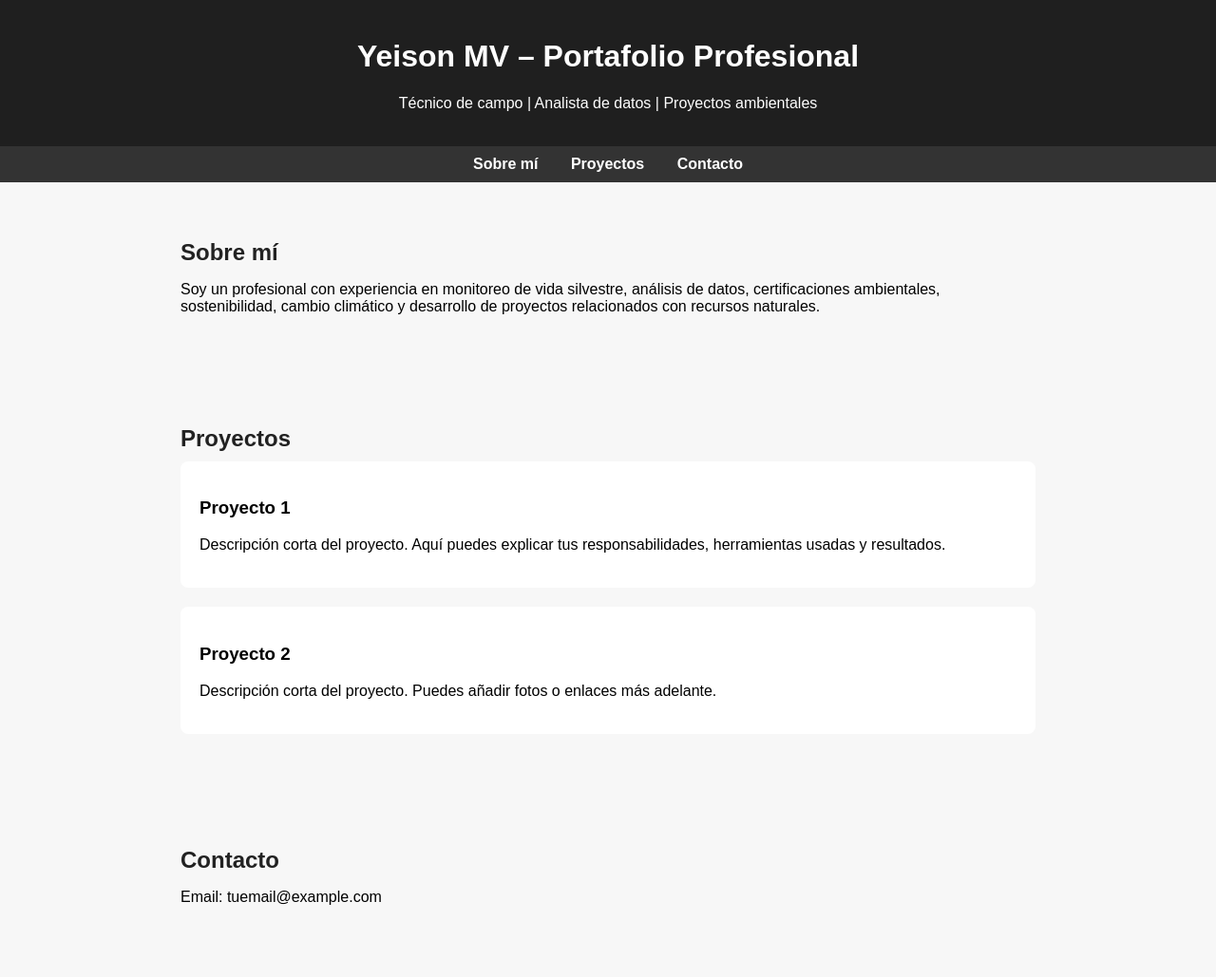
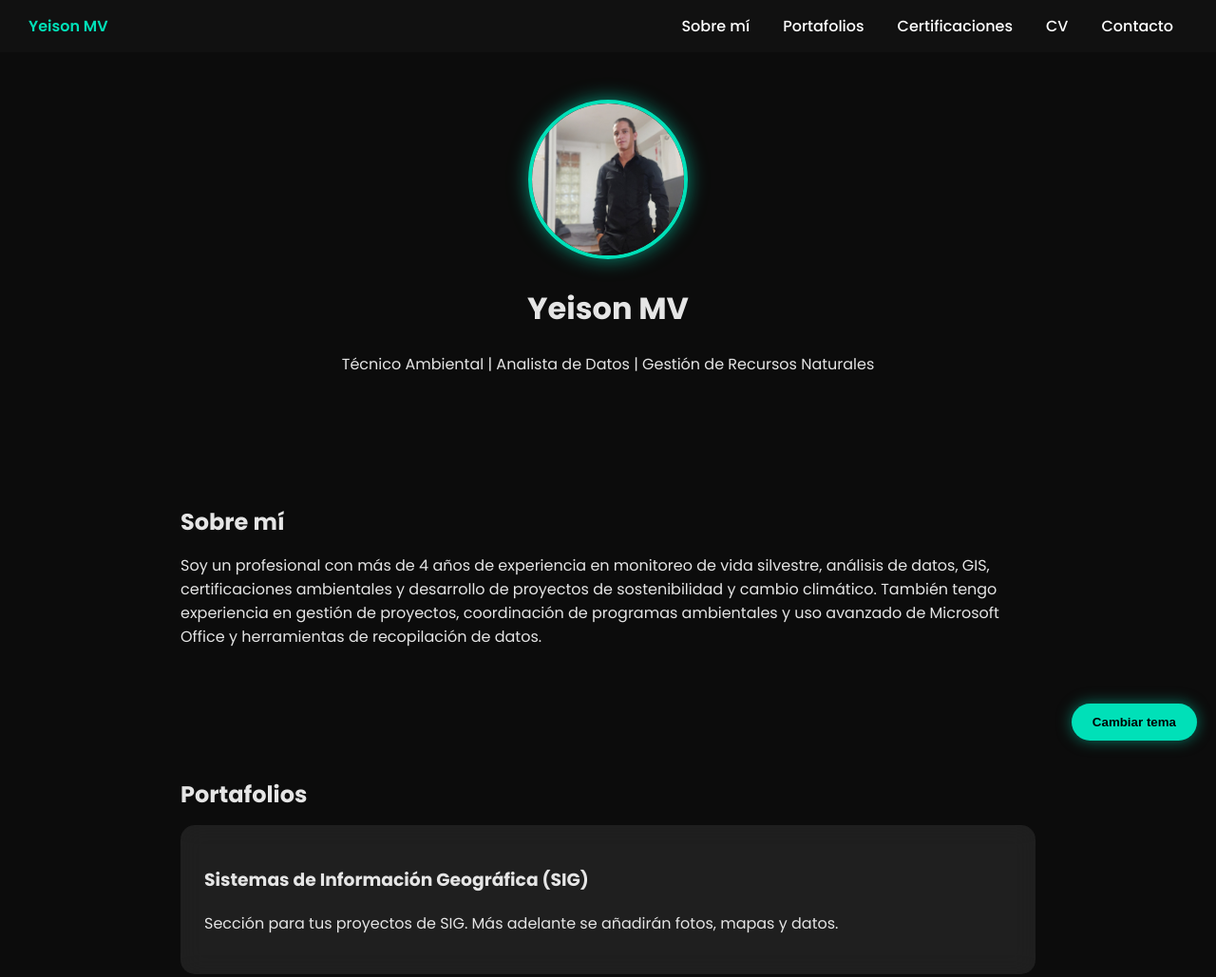
Before and after one commit to yeisonmv/yeisonmv.github.io, a plain HTML site: page index.html in a window 1280 px wide. Shown: the top 1029 px of the page at 95% size. Drawn offline with Linux system fonts and the light colour scheme.

Commit message:
Add files via upload

```diff
--- a/index.html
+++ b/index.html
@@ -1,66 +1,190 @@
 <!DOCTYPE html>
 <html lang="es">
 <head>
-    <meta charset="UTF-8">
-    <meta name="viewport" content="width=device-width, initial-scale=1.0">
-    <title>Portafolio - Yeison MV</title>
-    <style>
-        body { font-family: Arial, sans-serif; margin: 0; padding: 0; background: #f7f7f7; }
-        header { background: #1f1f1f; color: white; padding: 20px; text-align: center; }
-        nav { background: #333; padding: 10px; text-align: center; }
-        nav a { color: white; margin: 0 15px; text-decoration: none; font-weight: bold; }
-        nav a:hover { color: #00d1b2; }
-        section { max-width: 900px; margin: auto; padding: 40px 20px; }
-        h2 { color: #222; margin-bottom: 10px; }
-        .project { background: white; padding: 20px; margin-bottom: 20px; border-radius: 8px; }
-        footer { text-align: center; padding: 20px; background: #1f1f1f; color: white; margin-top: 40px; }
-    </style>
+<meta charset="UTF-8">
+<meta name="viewport" content="width=device-width, initial-scale=1.0">
+<title>Portafolio - Yeison MV</title>
+<link href="https://fonts.googleapis.com/css2?family=Poppins:wght@300;400;500;600;700&display=swap" rel="stylesheet">
+
+<style>
+:root {
+    --accent: #00e0b8;
+    --glass-bg-dark: rgba(255,255,255,0.08);
+    --glass-bg-light: rgba(0,0,0,0.05);
+    --transition: 0.35s ease;
+}
+
+html { scroll-behavior: smooth; }
+
+body {
+    margin: 0;
+    font-family: "Poppins", sans-serif;
+    transition: background var(--transition), color var(--transition);
+}
+
+body.dark { background: #0c0c0c; color: #e5e5e5; }
+body.light { background: #ffffff; color: #222; }
+
+header { text-align: center; padding: 50px 20px; animation: fadeIn 1s ease; }
+.profile-pic { width: 160px; height: 160px; border-radius: 50%; object-fit: cover; border: 4px solid var(--accent); box-shadow: 0 0 20px rgba(0,224,184,0.6); }
+
+nav {
+    background: #111;
+    padding: 15px;
+    position: sticky;
+    top: 0;
+    z-index: 1000;
+    display: flex;
+    justify-content: space-between;
+    align-items: center;
+}
+
+nav .logo { font-weight: 600; color: var(--accent); margin-left: 15px; }
+nav a { color: white; margin: 0 10px; text-decoration: none; font-weight: 500; transition: color .3s; }
+nav a:hover { color: var(--accent); }
+.menu-btn { display: none; cursor: pointer; margin-right: 15px; transition: 0.3s; }
+.menu-btn div { width: 28px; height: 3px; background: white; margin: 6px 0; transition: 0.4s; }
+.nav-links { display: flex; gap: 15px; margin-right: 20px; }
+
+@media (max-width: 750px) {
+    .nav-links { display: none; flex-direction: column; background: #111; width: 100%; text-align: center; padding: 20px 0; transition: max-height 0.5s ease; overflow: hidden; }
+    .nav-links.show { display: flex; }
+    .menu-btn { display: block; }
+}
+
+section { max-width: 900px; margin: auto; padding: 50px 20px; opacity:0; transform: translateY(20px); transition: all 0.8s ease; }
+section.visible { opacity:1; transform: translateY(0); }
+
+h2 { margin-bottom: 15px; }
+
+/* TARJETAS GLASSMORPHIC */
+.card {
+    background: var(--glass-bg-dark);
+    backdrop-filter: blur(12px);
+    padding: 25px;
+    border-radius: 15px;
+    margin-bottom: 25px;
+    transition: transform 0.4s, background 0.4s, box-shadow 0.4s;
+    cursor: pointer;
+}
+body.light .card { background: var(--glass-bg-light); }
+.card:hover { transform: translateY(-8px) scale(1.02); box-shadow: 0 12px 25px rgba(0,0,0,0.25); }
+
+/* BOTÓN TEMA */
+.theme-toggle { position: fixed; right: 20px; bottom: 20px; padding: 12px 22px; border-radius: 25px; border: none; font-weight: 600; cursor: pointer; background: var(--accent); color: #000; box-shadow: 0 0 15px rgba(0,224,184,0.5); }
+
+/* ANIMACIONES */
+@keyframes fadeIn { from { opacity:0; transform: scale(0.95);} to {opacity:1; transform: scale(1);} }
+</style>
 </head>
-<body>
+
+<body class="dark">
+
+<nav>
+    <div class="logo">Yeison MV</div>
+    <div class="menu-btn" onclick="toggleMenu(this)">
+        <div></div><div></div><div></div>
+    </div>
+    <div class="nav-links" id="navLinks">
+        <a href="#sobre">Sobre mí</a>
+        <a href="#portafolios">Portafolios</a>
+        <a href="#certificaciones">Certificaciones</a>
+        <a href="#cv">CV</a>
+        <a href="#contacto">Contacto</a>
+    </div>
+</nav>
 
 <header>
-    <h1>Yeison MV – Portafolio Profesional</h1>
-    <p>Técnico de campo | Analista de datos | Proyectos ambientales</p>
+    <img src="1Perf.jpg" class="profile-pic">
+    <h1>Yeison MV</h1>
+    <p>Técnico Ambiental | Analista de Datos | Gestión de Recursos Naturales</p>
 </header>
-
-<nav>
-    <a href="#sobre">Sobre mí</a>
-    <a href="#proyectos">Proyectos</a>
-    <a href="#contacto">Contacto</a>
-</nav>
 
 <section id="sobre">
     <h2>Sobre mí</h2>
     <p>
-        Soy un profesional con experiencia en monitoreo de vida silvestre, análisis de datos,
-        certificaciones ambientales, sostenibilidad, cambio climático y desarrollo de proyectos
-        relacionados con recursos naturales.
+        Soy un profesional con más de 4 años de experiencia en monitoreo de vida silvestre, análisis de datos, GIS, certificaciones ambientales y desarrollo de proyectos de sostenibilidad y cambio climático.
+        También tengo experiencia en gestión de proyectos, coordinación de programas ambientales y uso avanzado de Microsoft Office y herramientas de recopilación de datos.
     </p>
 </section>
 
-<section id="proyectos">
-    <h2>Proyectos</h2>
+<section id="portafolios">
+    <h2>Portafolios</h2>
 
-    <div class="project">
-        <h3>Proyecto 1</h3>
-        <p>Descripción corta del proyecto. Aquí puedes explicar tus responsabilidades, herramientas usadas y resultados.</p>
+    <div class="card">
+        <h3>Sistemas de Información Geográfica (SIG)</h3>
+        <p>Sección para tus proyectos de SIG. Más adelante se añadirán fotos, mapas y datos.</p>
     </div>
 
-    <div class="project">
-        <h3>Proyecto 2</h3>
-        <p>Descripción corta del proyecto. Puedes añadir fotos o enlaces más adelante.</p>
+    <div class="card">
+        <h3>Análisis de Datos</h3>
+        <p>Sección para tus proyectos de análisis de datos. Añadirás gráficos, informes y visualizaciones.</p>
     </div>
 
+    <div class="card">
+        <h3>Gestión de Recursos Naturales</h3>
+        <p>Sección para tus proyectos de gestión ambiental y conservación de recursos naturales.</p>
+    </div>
+</section>
+
+<section id="certificaciones">
+    <h2>Certificaciones</h2>
+
+    <div class="card">
+        <h3>Certificación 1</h3>
+        <p>Institución / Año</p>
+    </div>
+    <div class="card">
+        <h3>Certificación 2</h3>
+        <p>Institución / Año</p>
+    </div>
+</section>
+
+<section id="cv">
+    <h2>Currículum</h2>
+    <div class="card">
+        <h3>Descargar CV PDF</h3>
+        <p>Da clic para descargar tu CV.</p>
+        <a href="cv.pdf" download>📄 Descargar CV</a>
+    </div>
+    <div class="card">
+        <h3>Ver CV estilo Web</h3>
+        <p>Haz clic para abrir tu CV directamente en esta página web.</p>
+        <a href="cv-web.html">🌐 Ver CV en línea</a>
+    </div>
 </section>
 
 <section id="contacto">
     <h2>Contacto</h2>
-    <p>Email: tuemail@example.com</p>
+    <p>Email: yeisonma@gmail.com</p>
 </section>
 
-<footer>
+<footer style="text-align:center; padding:20px;">
     © 2025 Yeison MV – Todos los derechos reservados
 </footer>
 
+<button class="theme-toggle" onclick="toggleTheme()">Cambiar tema</button>
+
+<script>
+function toggleTheme() {
+    document.body.classList.toggle("dark");
+    document.body.classList.toggle("light");
+}
+
+function toggleMenu(x) {
+    x.classList.toggle("open");
+    document.getElementById("navLinks").classList.toggle("show");
+}
+
+// Animación de secciones al hacer scroll
+const sections = document.querySelectorAll("section");
+const observer = new IntersectionObserver(entries => {
+    entries.forEach(entry => {
+        if(entry.isIntersecting) entry.target.classList.add("visible");
+    });
+}, { threshold: 0.1 });
+
+sections.forEach(section => observer.observe(section));
+</script>
 </body>
 </html>
```
